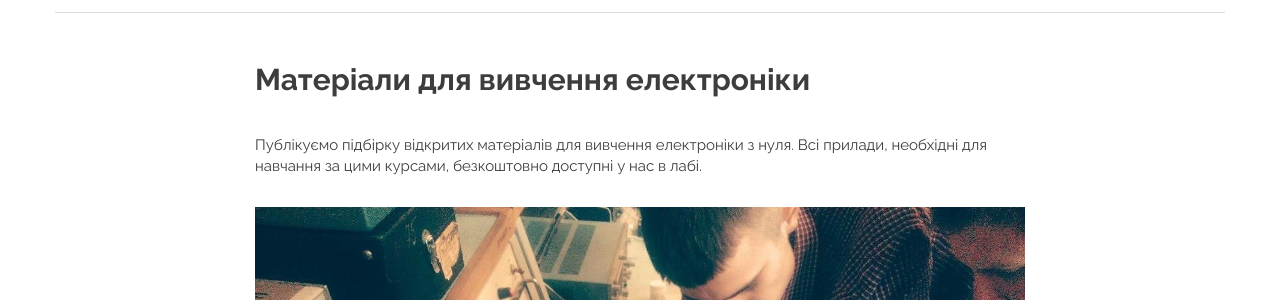
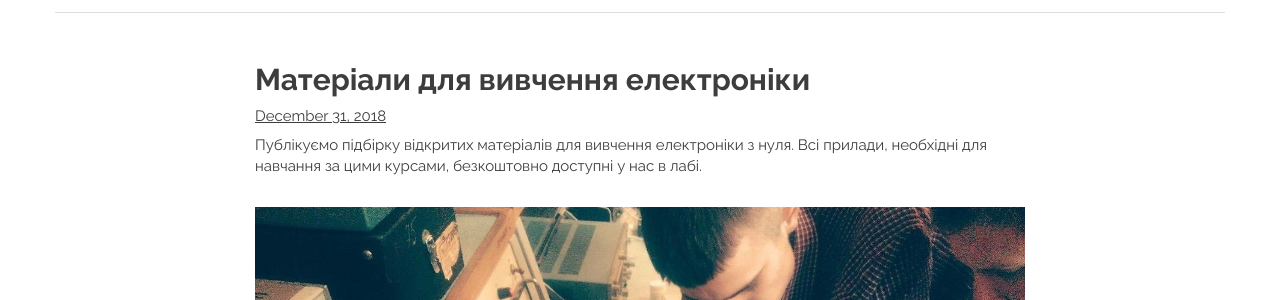
Before and after one commit to LampaLab/lampalab.github.io, a Jekyll site: the page built from education.md, in a window 1280 px wide and 900 px high. Shown: the part 233-533 px from the top of the window. Built offline with Jekyll 4.4.1, drawn with Linux system fonts in a browser that asks for light colours; nearby versions of some CDN libraries; library files that are not in the unit come from our copies.

Commit message:
Minor modifications

```diff
--- a/education.md
+++ b/education.md
@@ -4,7 +4,7 @@ layout: education
 
 ## Матеріали для вивчення електроніки
 
-<br>
+<p><u>December 31, 2018</u></p>
 
 Публікуємо підбірку відкритих матеріалів для вивчення електроніки з нуля. Всі прилади, необхідні для навчання за цими курсами, безкоштовно доступні у нас в лабі.
 
```
